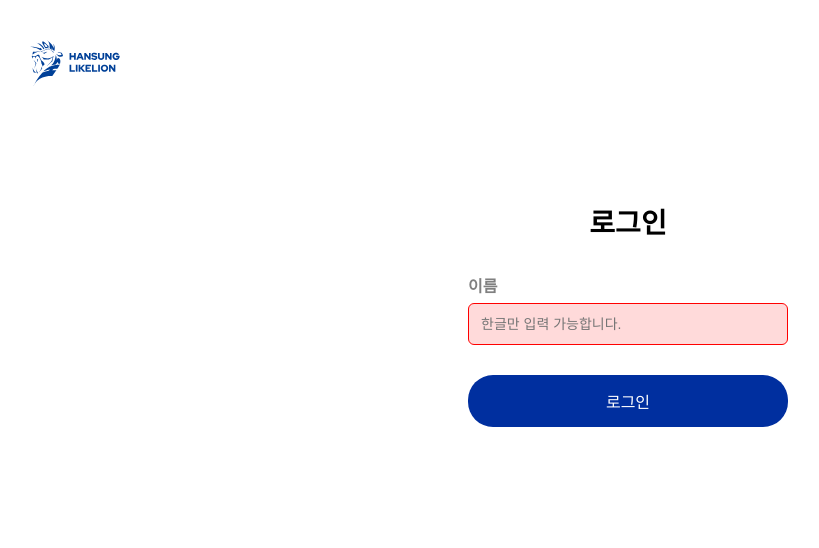
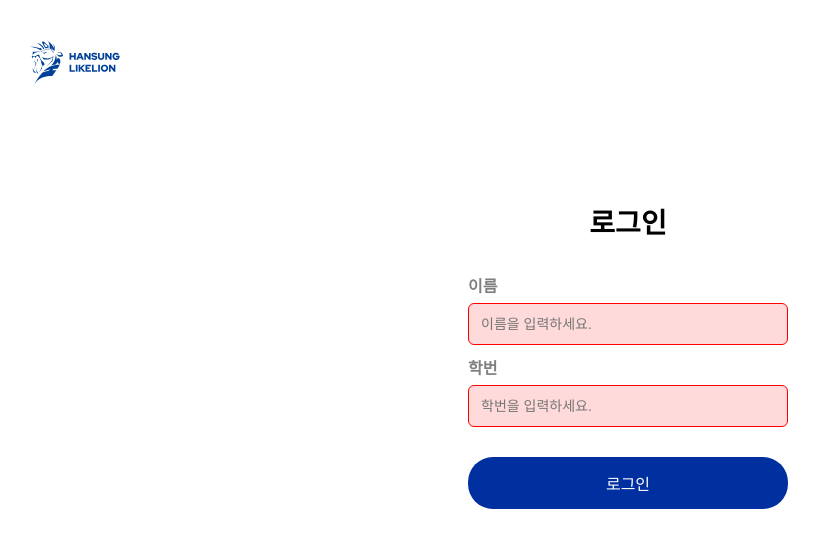
Before and after one commit to HSU-Likelion-Frontend-13th/Attendance-Web-Team-B, a React (Create React App) app in the folder homework8/: page /login in a window 1280 px wide. Shown: the top 548 px of the page, without its empty margins (12-831 px from the left). Built offline with nearby package versions, Linux system fonts and the light colour scheme.

Commit message:
feat. 학번 입력 창 추가

```diff
--- a/homework8/src/components/login/LoginForm.jsx
+++ b/homework8/src/components/login/LoginForm.jsx
@@ -3,6 +3,7 @@ import * as S from "./LoginForm.style";
 
 export default function LoginForm() {
     const [name, setName] = useState('');
+    const [id, setId] = useState('');
     const [errors, setErrors] = useState({});
 
     const USER_REGEX = /^[가-힣]+$/;
@@ -12,9 +13,13 @@ export default function LoginForm() {
         e.preventDefault();
 
         const isValidName = USER_REGEX.test(name);
+        const isValidId = ID_REGEX.test(id);
 
-        if (!isValidName) {
-            setErrors({ name: "한글만 입력 가능합니다." });
+        if (!isValidName || !isValidId) {
+            setErrors({
+                name: !isValidName ? "한글만 입력 가능합니다." : undefined,
+                id: !isValidId ? "7자리 숫자만 입력 가능합니다." : undefined,
+            });
         } else {
             setErrors({});
         return;
@@ -27,19 +32,37 @@ export default function LoginForm() {
         }
     }, [name]);
 
+    useEffect(() => {
+        if (ID_REGEX.test(id)) {
+            setErrors((prev) => ({ ...prev, id: undefined }));
+        }
+    }, [id]);
+
     return (
         <S.LoginLayout>
             <S.LoginBox onSubmit = { handleSubmit }>
                 <S.Title>로그인</S.Title>
+
                 <S.Label>이름</S.Label>
                 <S.Input
                     type = "text"
-                    placeholder = "한글만 입력 가능합니다."
+                    placeholder = "이름을 입력하세요."
                     value = { name }
                     onChange = { (e) => setName(e.target.value) }
                     isValid = { USER_REGEX.test(name) }
                 />
                 { errors.name ? <S.ErrorText>{ errors.name }</S.ErrorText> : null}
+
+                <S.Label>학번</S.Label>
+                <S.Input
+                    type = "text"
+                    placeholder = "학번을 입력하세요."
+                    value = { id }
+                    onChange = { (e) => setId(e.target.value) }
+                    isValid = { ID_REGEX.test(id) }
+                />
+                { errors.id ? <S.ErrorText>{ errors.id }</S.ErrorText> : null}
+
                 <S.Button type = "submit">로그인</S.Button>
             </S.LoginBox>
         </S.LoginLayout>
```
